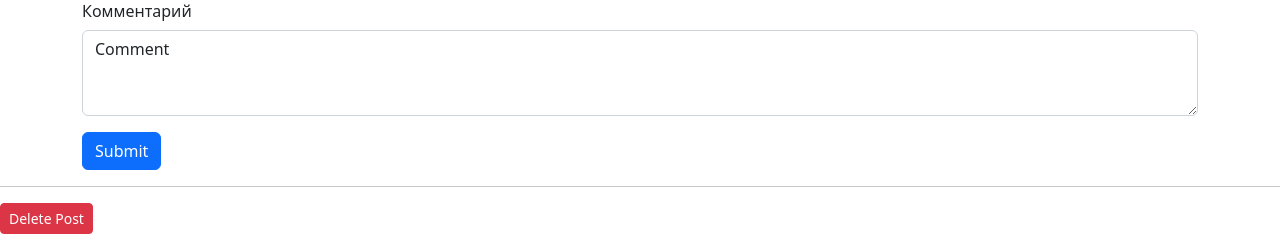
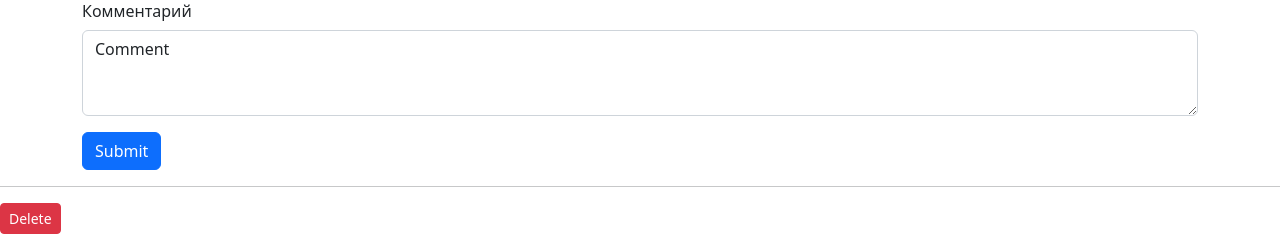
Before and after one commit to Svetave/flask_web_aplication, a Flask app: page /1/edit in a window 1280 px wide. Shown: the part 836-1070 px from the top of the page. Run offline with Flask 3, Linux system fonts and the light colour scheme; data comes from the database, SQL or seed files in the repository.

Commit message:
Update edit.html

```diff
--- a/templates/edit.html
+++ b/templates/edit.html
@@ -67,7 +67,7 @@
 </form>
 <hr>
 <form action="{{ url_for('delete', id=post['id']) }}" method="POST">
-  <input type="submit" value="Delete Post"
+  <input type="submit" value="Delete"
          class="btn btn-danger btn-sm"
          onclick="return confirm('Are you sure you want to delete this post?')">
 </form>
```
